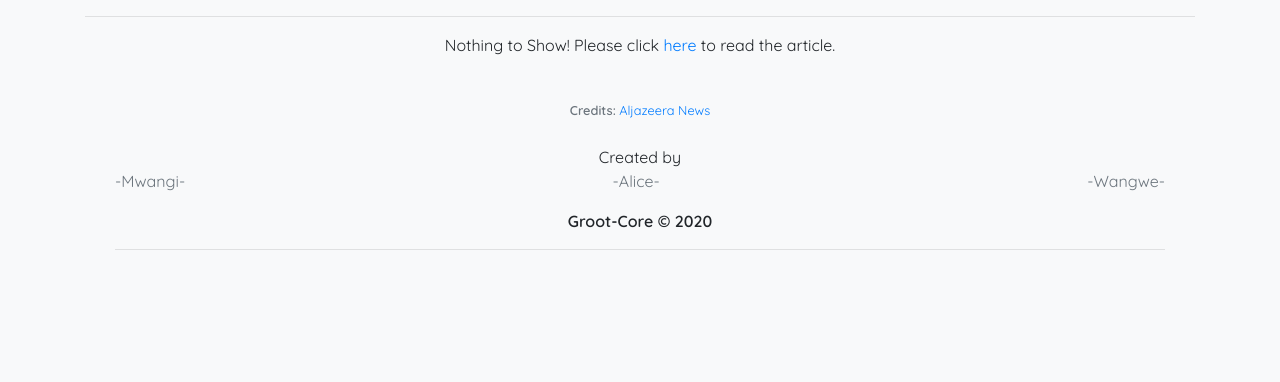
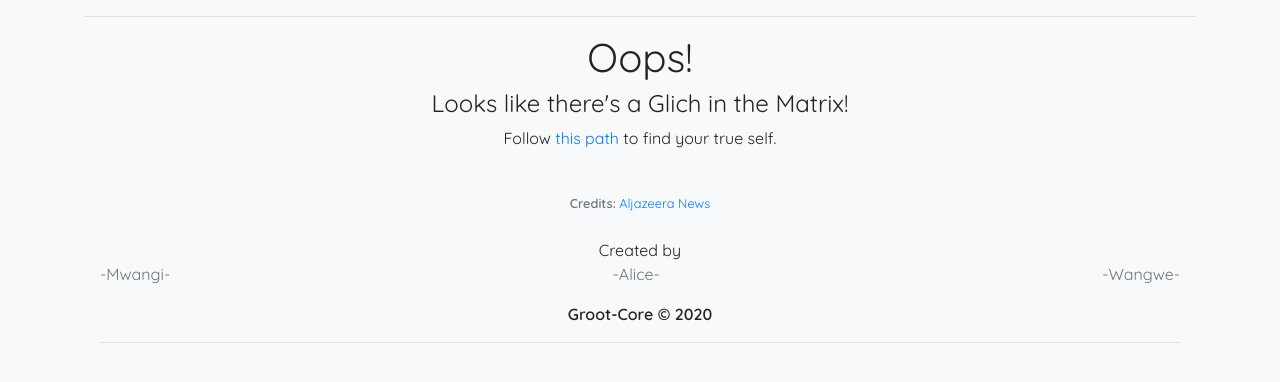
Before and after one commit to wwangwe/Covid-19-Updates, a Django app: page /news/article/1/ in a window 1280 px wide. Shown: the part 72-454 px from the top of the page. Run offline with Django 3.2, Linux system fonts and the light colour scheme; data that the repository does not hold is empty; some libraries are stand-ins or nearby versions.

Commit message:
Catch 'NoneType' error

```diff
--- a/analysis/templates/analysis/article.html
+++ b/analysis/templates/analysis/article.html
@@ -5,11 +5,14 @@
 
 {% block content %}
 <div class="container">
+  {% if error == True %}
   <div class="text-center">
-        {% if error == True %}
-        <p>Nothing to Show! Please click <a href="{{link}}" target="_blank" rel="noopener noreferrer">here</a> to read
-            the article. </p>
+    <h1>Oops!</h1>
+    <h4>Looks like there's a Glich in the Matrix!</h4>
+    <p>Follow <a href="{{link}}" target="_blank" rel="noopener noreferrer">this path</a> to find your true self.</p>
+  </div>
   {% else %}
+  <div class="text-center">
     <h5> <b>{{heading|title}}</b> </h5>
     <img src="{{image}}" class="img-fluid rounded" alt="...">
     <br>
--- a/analysis/views.py
+++ b/analysis/views.py
@@ -50,35 +50,42 @@ def news(request):
 
     response = requests.get(url = url, headers = header)
     soup = BeautifulSoup(response.text, 'html.parser')
-    top_title = soup.find('a', 'topics-title').text
-    news = soup.find_all('div', 'topics-sec-item')
+    try:
+        top_title = soup.find('a', 'topics-title').text
+        news = soup.find_all('div', 'topics-sec-item')
 
-    headers = []
-    descriptions = []
-    times = []
-    images = []
-    links = []
+        headers = []
+        descriptions = []
+        times = []
+        images = []
+        links = []
 
-    for item in news:
-        header = item.find('h2', 'topics-sec-item-head').text
-        description = item.find('p', 'topics-sec-item-p').text
-        image = item.find('img', 'img-responsive')['data-src']
-        time = datetime.strptime(item.find('time').text, '%d %b %Y %H:%M GMT')
-        link = item.find_all('a')[1]['href']
+        for item in news:
+            header = item.find('h2', 'topics-sec-item-head').text
+            description = item.find('p', 'topics-sec-item-p').text
+            try:
+                image = item.find('img', 'img-responsive')['data-src']
+            except Exception:
+                image = '/assets/images/AljazeeraLogo.png'
+            time = datetime.strptime(item.find('time').text, '%d %b %Y %H:%M GMT')
+            link = item.find_all('a')[1]['href']
 
-        headers.append(header)
-        descriptions.append(description)
-        images.append('https://www.aljazeera.com' + image)
-        links.append(link.replace('/', '-', 4).replace('.html', ''))
-        times.append(time)
+            headers.append(header)
+            descriptions.append(description)
+            images.append('https://www.aljazeera.com' + image)
+            links.append(link.replace('/', '-', 4).replace('.html', ''))
+            times.append(time)
 
-    news = [{'header':header, 'description':description, 'image':image, 'link':link, 'time':time} for header, description, image, link, time in zip(headers, descriptions, images, links, times)]
-    context = {
-        'title':top_title,
-        'news':news,
-    }
+        news = [{'header':header, 'description':description, 'image':image, 'link':link, 'time':time} for header, description, image, link, time in zip(headers, descriptions, images, links, times)]
+        context = {
+            'title':top_title,
+            'news':news,
+        }
 
-    return render(request, 'analysis/news.html', context)
+        return render(request, 'analysis/news.html', context)
+    except Exception as e:
+        print(e)
+        return render(request, 'analysis/news.html', {'error':True, 'link':link})
 
 def crawl(url):
     url = url.replace('-', '/', 4)
```
Also changed, not shown: analysis/templates/analysis/news.html (+8 -0 lines). Lines whose indentation alone changed are shown as unchanged.
